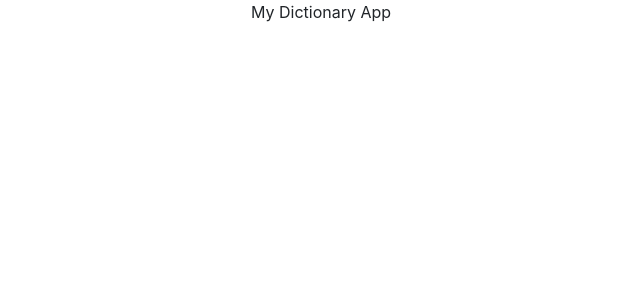
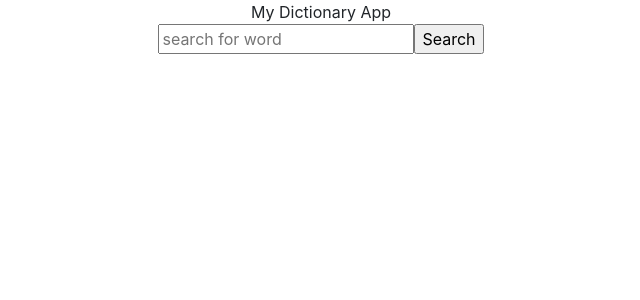
Before and after one commit to LauraBraun/dictionary-app, a React (Create React App) app: page / in a window 1280 px wide. Shown: the top 300 px of the page, without its empty margins (319-959 px from the left). Built offline with nearby package versions, Linux system fonts and the light colour scheme.

Commit message:
Added search engine

```diff
--- a/src/App.js
+++ b/src/App.js
@@ -1,11 +1,15 @@
+import Search from "./Search";
 import './App.css';
 
 function App() {
   return (
     <div className="App">
+      <div className= "container">
       <header className="App-header">
        My Dictionary App
       </header>
+      <Search />
+      </div>
     </div>
   );
 }
--- /dev/null
+++ b/src/Search.js
@@ -0,0 +1,22 @@
+import React, { useState } from "react";
+
+export default function Search () {
+    const [word, setWord] = useState("");
+
+    function handleSearch (event) {
+        event.preventDefault();
+        alert(word);
+    }
+
+    function handleWord (event) {
+        setWord(event.target.value);
+    }
+
+    return(<div className="Search">
+        <form onSubmit={handleSearch}>
+            <input type="search" placeholder="search for word" onChange={handleWord} />
+            <input type="submit" value="Search"/>
+
+        </form>
+    </div>)
+}
```
